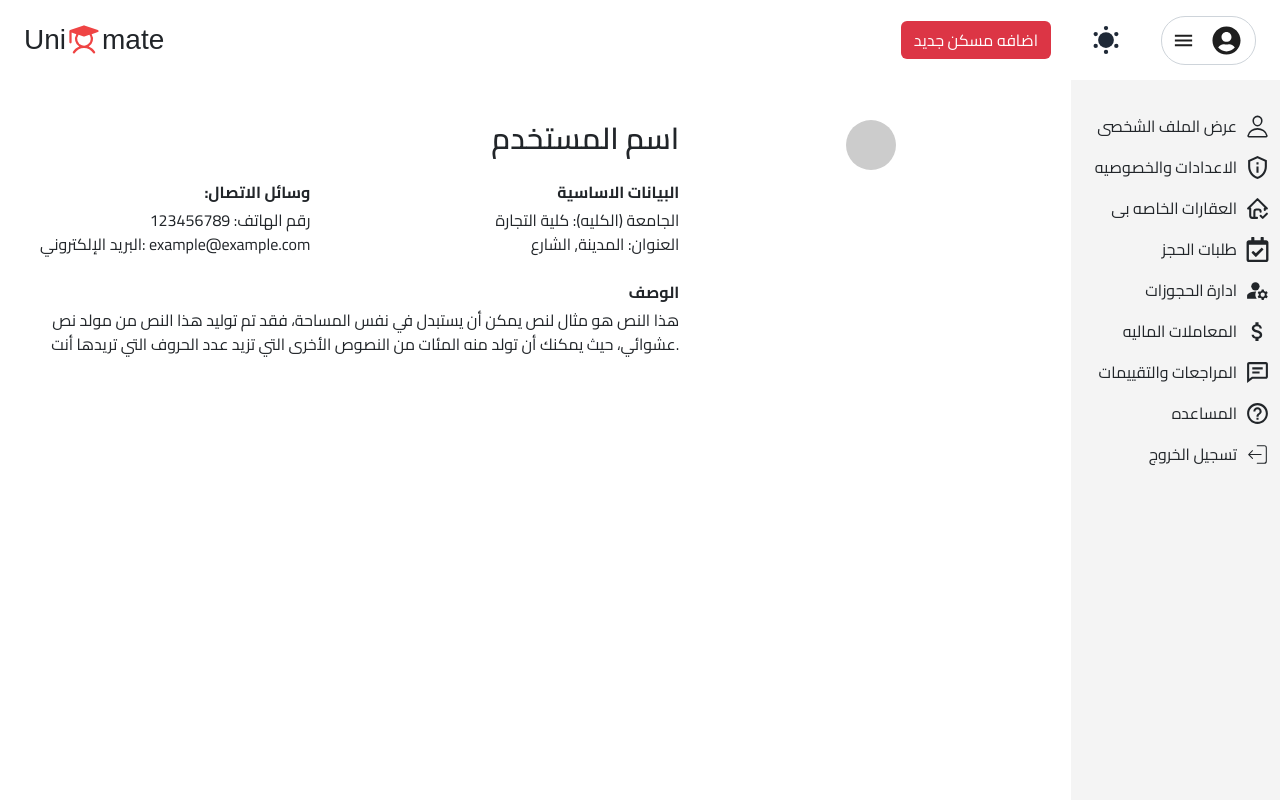
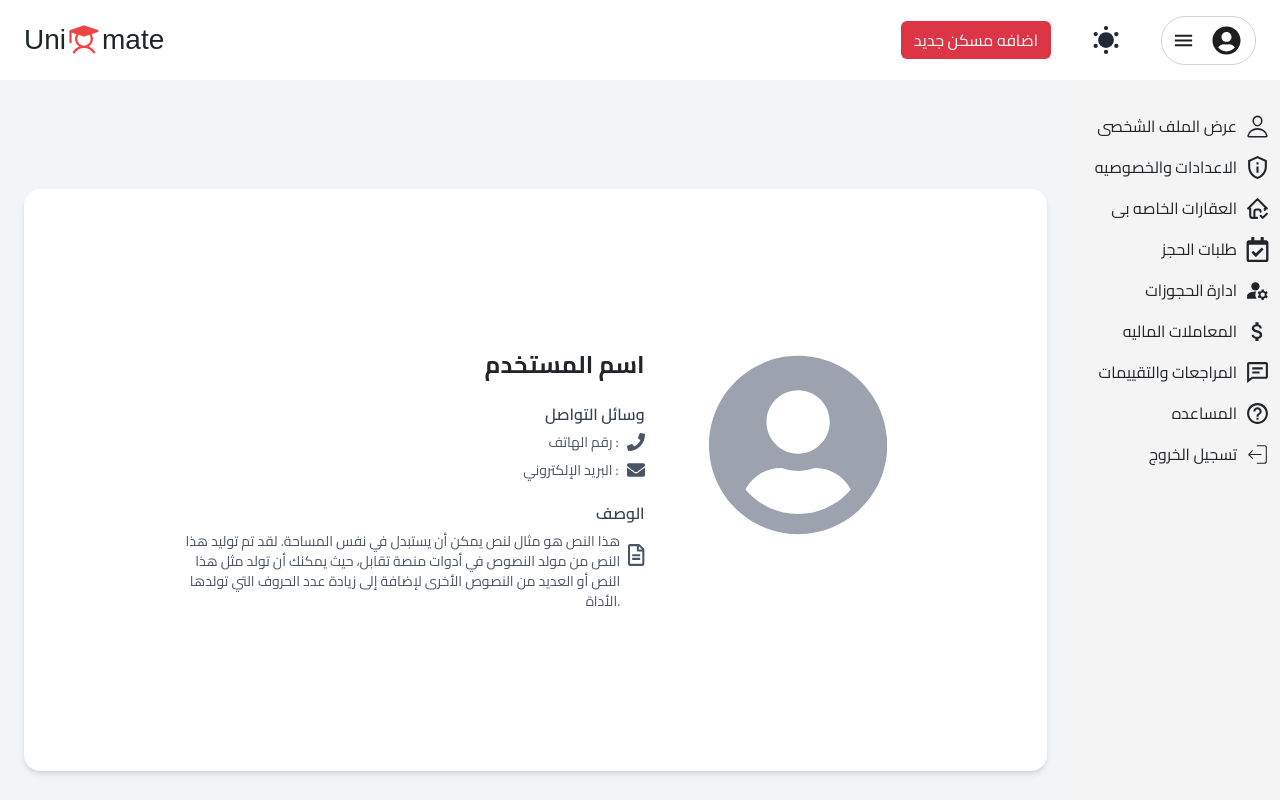
Before and after one commit to Mahmoud-Abd-Elrazek/Unimate, a React (Vite) app: page /auther/profile in a window 1280 px wide. Shown: the top 800 px of the page. Built offline with nearby package versions, Linux system fonts and the light colour scheme; a web font is replaced by a local one.

Commit message:
update
update owner profile and my_real_state

```diff
--- a/src/pages/My_properties/my_real_estate.tsx
+++ b/src/pages/My_properties/my_real_estate.tsx
@@ -1,8 +1,66 @@
-// صفحه عقاراتى
-export default function My_real_estate() {
+import React from "react";
+import { Swiper, SwiperSlide } from "swiper/react";
+import { Navigation, Pagination } from "swiper/modules";
+import "swiper/css";
+import "swiper/css/navigation";
+import "swiper/css/pagination";
+
+import ApartmentCard from "../../components/ApartmentCard/ApartmentCard"; // عدّل المسار حسب مشروعك
+
+const RealEstateSlider: React.FC = () => {
+  const properties = [
+    { id: 1, title: "شقة مفروشة", price: "600 ر.س", image: "/images/apt1.jpg" },
+    { id: 2, title: "غرفة لطالب", price: "400 ر.س", image: "/images/apt2.jpg" },
+    { id: 3, title: "شقة 3 غرف", price: "800 ر.س", image: "/images/apt3.jpg" },
+    { id: 4, title: "ستوديو مفروش", price: "500 ر.س", image: "/images/apt4.jpg" },
+    { id: 5, title: "سكن طلابي", price: "300 ر.س", image: "/images/apt5.jpg" },
+  ];
+
   return (
-    <div>
-      صفحه عقاراتى
-    </div>
-  )
-}
+    <section className="py-10 w-full max-w-7xl mx-auto px-4">
+      <h2 className="text-2xl md:text-3xl font-bold text-center mb-6">عقاراتي</h2>
+
+      <div className="relative">
+        {/* سهم السابق ← على اليمين */}
+<button className="custom-prev absolute top-1/2 right-2 z-10 -translate-y-1/2 bg-white shadow-md p-2 rounded-full">
+  <svg xmlns="http://www.w3.org/2000/svg" className="w-5 h-5 text-gray-700" fill="none" viewBox="0 0 24 24" stroke="currentColor">
+    <path strokeLinecap="round" strokeLinejoin="round" strokeWidth={2} d="M15 19l-7-7 7-7" />
+  </svg>
+</button>
+
+{/* سهم التالي → على الشمال */}
+<button className="custom-next absolute top-1/2 left-2 z-10 -translate-y-1/2 bg-white shadow-md p-2 rounded-full">
+  <svg xmlns="http://www.w3.org/2000/svg" className="w-5 h-5 text-gray-700" fill="none" viewBox="0 0 24 24" stroke="currentColor">
+    <path strokeLinecap="round" strokeLinejoin="round" strokeWidth={2} d="M9 5l7 7-7 7" />
+  </svg>
+</button>
+
+
+        <Swiper
+          modules={[Navigation, Pagination]}
+          navigation={{
+            nextEl: ".custom-next",
+            prevEl: ".custom-prev",
+          }}
+          pagination={{ clickable: true }}
+          spaceBetween={20}
+          breakpoints={{
+            320: { slidesPerView: 1 },
+            640: { slidesPerView: 2 },
+            1024: { slidesPerView: 3 },
+            1280: { slidesPerView: 4 },
+          }}
+          dir="rtl"
+          >
+          {properties.map((property) => (
+            <SwiperSlide key={property.id}>
+              <ApartmentCard {...property} />
+            </SwiperSlide>
+          ))}
+          </Swiper>
+      </div>
+    </section>
+  );
+};
+
+export default RealEstateSlider;
--- a/src/pages/Profile/profile.tsx
+++ b/src/pages/Profile/profile.tsx
@@ -1,45 +1,47 @@
-import './profile.css'
+import './profile.css';
+import { FaPhone, FaEnvelope, FaRegFileAlt, FaUserCircle } from "react-icons/fa";
 
-export default function Profile() {
+const UserProfile = () => {
   return (
-        <div className="text-right min-h-screen flex justify-end Page">
-            <div className="p-6 sm:p-10 w-full">
-                <div className="profile-container flex flex-col-reverse lg:flex-row justify-between items-start gap-8">
+    <div className="bg-gray-100 min-h-screen flex items-center justify-center p-4 md:p-10">
+      <div className="bg-white shadow-md rounded-2xl w-full max-w-6xl grid md:grid-cols-3 gap-6 p-6 md:p-40">
 
-                    {/* المعلومات */}
-                    <div className="profile-info w-full lg:w-2/3">
-                        <h1 className="font-semibold text-2xl sm:text-3xl mb-4">اسم المستخدم</h1>
+        {/* محتوى البيانات */}
+        <div className="md:col-span-2 text-right space-y-6">
+          <h1 className="text-2xl font-bold">اسم المستخدم</h1>
 
-                        <div className="contact-info flex flex-col md:flex-row justify-between gap-6 mb-6">
           <div>
-                                <p className="font-bold mb-1">:وسائل الاتصال</p>
-                                <p>رقم الهاتف: 123456789</p>
-                                <p>البريد الإلكتروني: example@example.com</p>
+            <h2 className="font-semibold text-gray-700 mb-2">وسائل التواصل</h2>
+            <ul className="space-y-2 text-gray-600 text-sm">
+              <li className="flex items-center justify-end gap-2">
+                <span>رقم الهاتف :</span>
+                <FaPhone className="text-lg" />
+              </li>
+              <li className="flex items-center justify-end gap-2">
+                <span>البريد الإلكتروني :</span>
+                <FaEnvelope className="text-lg" />
+              </li>
+            </ul>
           </div>
 
           <div>
-                                <p className="font-bold mb-1">البيانات الاساسية</p>
-                                <p>الجامعة (الكليه): كلية التجارة</p>
-                                <p>العنوان: المدينة, الشارع</p>
+            <h2 className="font-semibold text-gray-700 mb-2">الوصف</h2>
+            <div className="flex gap-2 items-start text-gray-600 text-sm">
+              <p>
+                هذا النص هو مثال لنص يمكن أن يستبدل في نفس المساحة. لقد تم توليد هذا النص من مولد النصوص في أدوات منصة تقابل، حيث يمكنك أن تولد مثل هذا النص أو العديد من النصوص الأخرى لإضافة إلى زيادة عدد الحروف التي تولدها الأداة.
+              </p>
+              <FaRegFileAlt className="w-[50px] h-[40px] text-lg mt-1 h-30" />
+            </div>
           </div>
         </div>
 
-                        <div className="description">
-                            <p className="font-bold mb-1">الوصف</p>
-                            <p>
-                                هذا النص هو مثال لنص يمكن أن يستبدل في نفس المساحة، فقد تم توليد هذا
-                                النص من مولد نص عشوائي، حيث يمكنك أن تولد منه المئات من النصوص
-                                الأخرى التي تزيد عدد الحروف التي تريدها أنت.
-                            </p>
-                        </div>
-                    </div>
-
-                    {/* الصورة */}
-                    <div className="profile-image w-full lg:w-1/3 flex justify-center items-center">
-                        <div className="avatar w-32 h-32 rounded-full bg-gray-300"></div>
+        {/* صورة البروفايل */}
+        <div className="flex justify-center items-start ml-10" >
+        <FaUserCircle className="w-48 h-48 text-gray-400" />
         </div>
       </div>
     </div>
-        </div>
-    )
-}
+  );
+};
+
+export default UserProfile;
```
Lines whose indentation alone changed are shown as unchanged.
